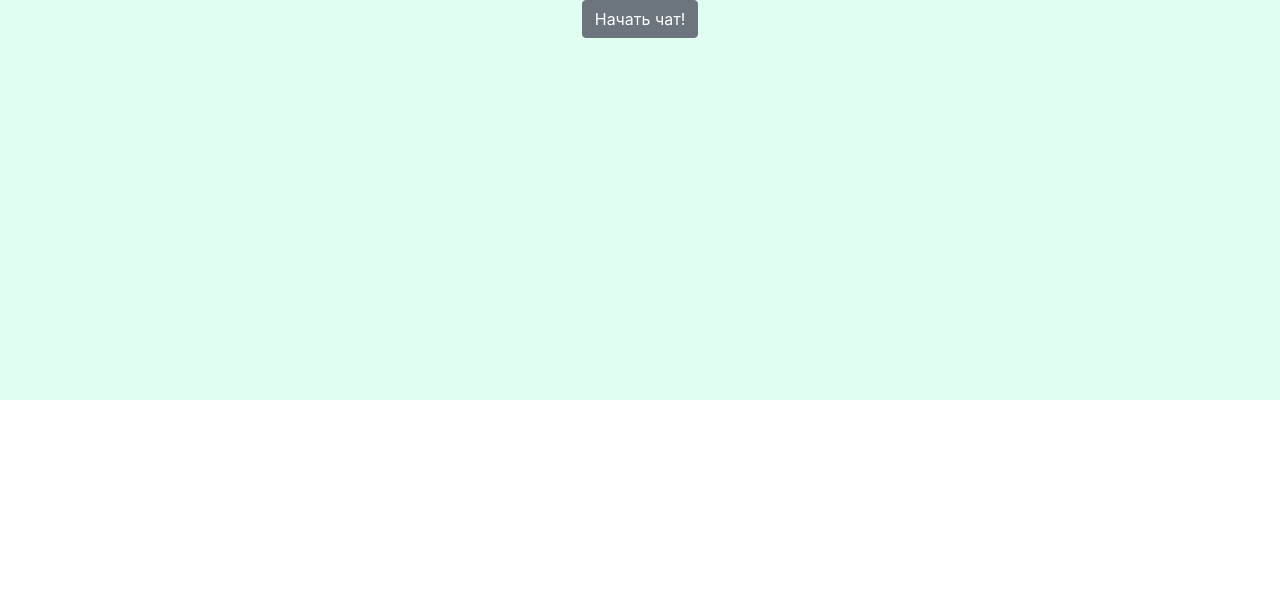
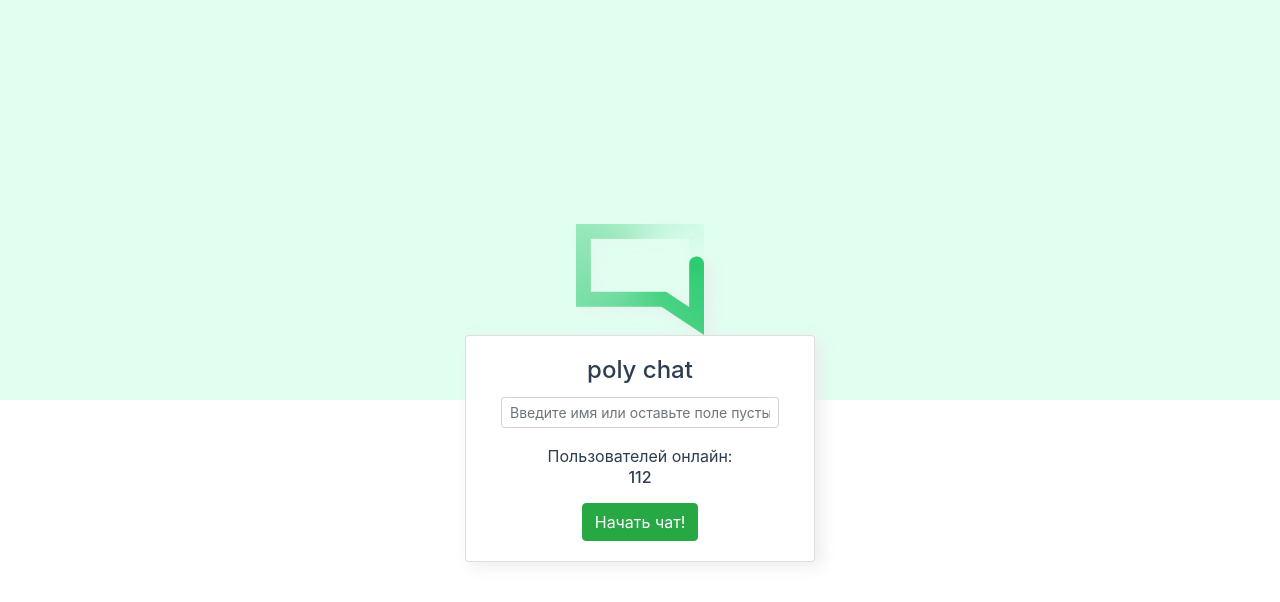
Before and after one commit to benkenobi3/vue-chat, a Vue app: page / in a window 1280 px wide. Shown: the top 602 px of the page. Built offline with nearby package versions, Linux system fonts and the light colour scheme.

Commit message:
modifying main page

```diff
--- a/src/components/pages/Main.vue
+++ b/src/components/pages/Main.vue
@@ -1,18 +1,37 @@
 <template>
-  <div>
-
-    <b-container>
-
+  <div class ="main">
+    <b-container class="welcome-card">
       <b-row class="justify-content-center">
 
-        <b-col cols="12">
+        <b-col sm="4">
+
+          <b-img class="logo" center fluid :src="require('../custom/Group_34.png')"></b-img>
+
+          <b-card class="card" title="poly chat">
+
+              <b-card-text>
+                <b-col>
+                  <b-form-input
+                  v-model="name"
+                  size="sm"
+                  placeholder="Введите имя или оставьте поле пустым."
+                  >
+                </b-form-input>
+                </b-col>
 
 
-        <b-button>Начать чат!</b-button>
+              </b-card-text>
+              <b-card-text>
+                Пользователей онлайн:
+                <h6 class="amount-of-active-users">112</h6>
+              </b-card-text>
+
+              <b-button href="#" variant="success">Начать чат!</b-button>
+
+            </b-card>
         </b-col>
 
       </b-row>
-
     </b-container>
 
   </div>
@@ -26,11 +45,24 @@ export default {
 
 <style>
 
-  div {
+  .card {
+    background-color: #FAFAFA;
+  }
+
+  .logo {
+    width: 10vw;
+    /* padding-bottom: 5vh; */
+  }
+
+  .welcome-card {
+    align-items: center;
+    padding-top: 28vh;
+    filter: drop-shadow(0.5vw 0.5vh 0.5rem #EBEBEB);
+  }
+
+  .main {
     background: linear-gradient(#E0FFF1 50%, #ffffff 50%);
     height: 100vh;
-    margin-top: 0;
-    padding-top: 0;
   }
 
 </style>
```
Also changed, not shown: src/components/custom/Group_34.png (added), 1 other file (tests, documents, lock files or other folders).
